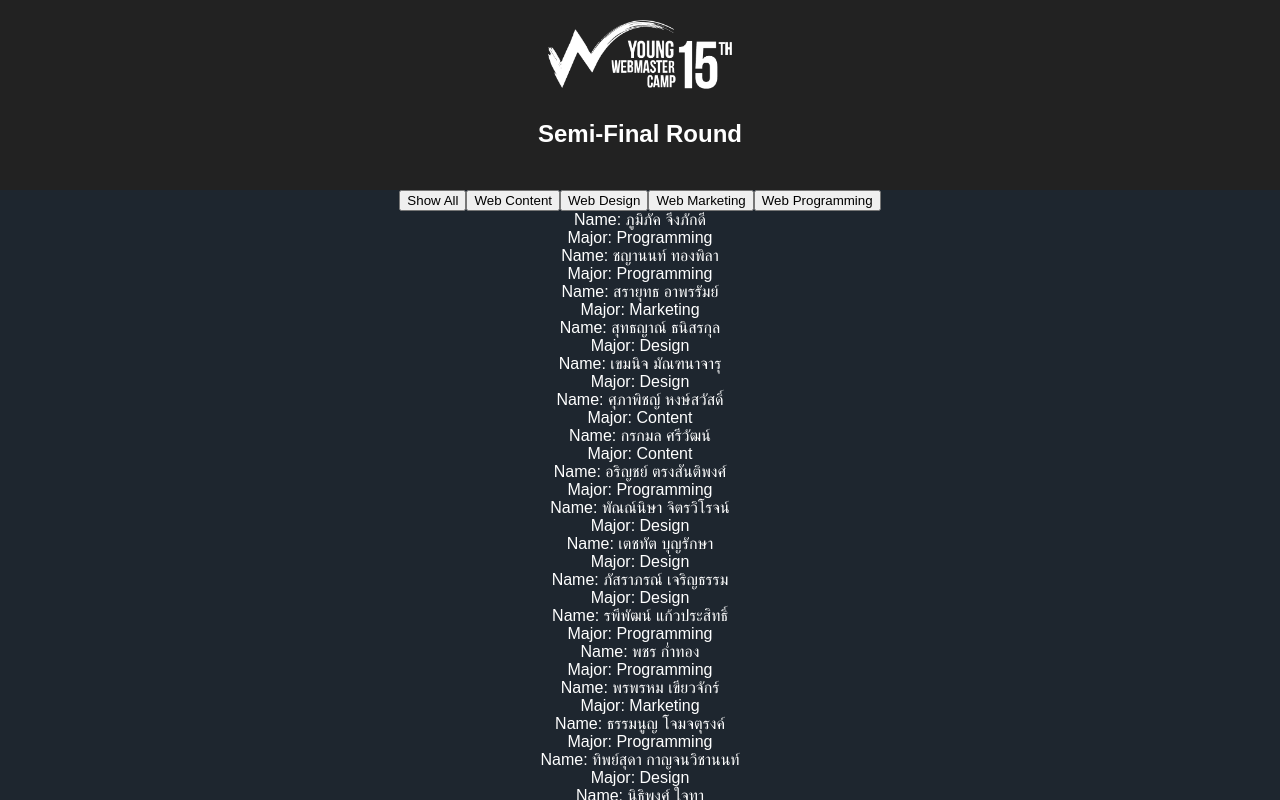
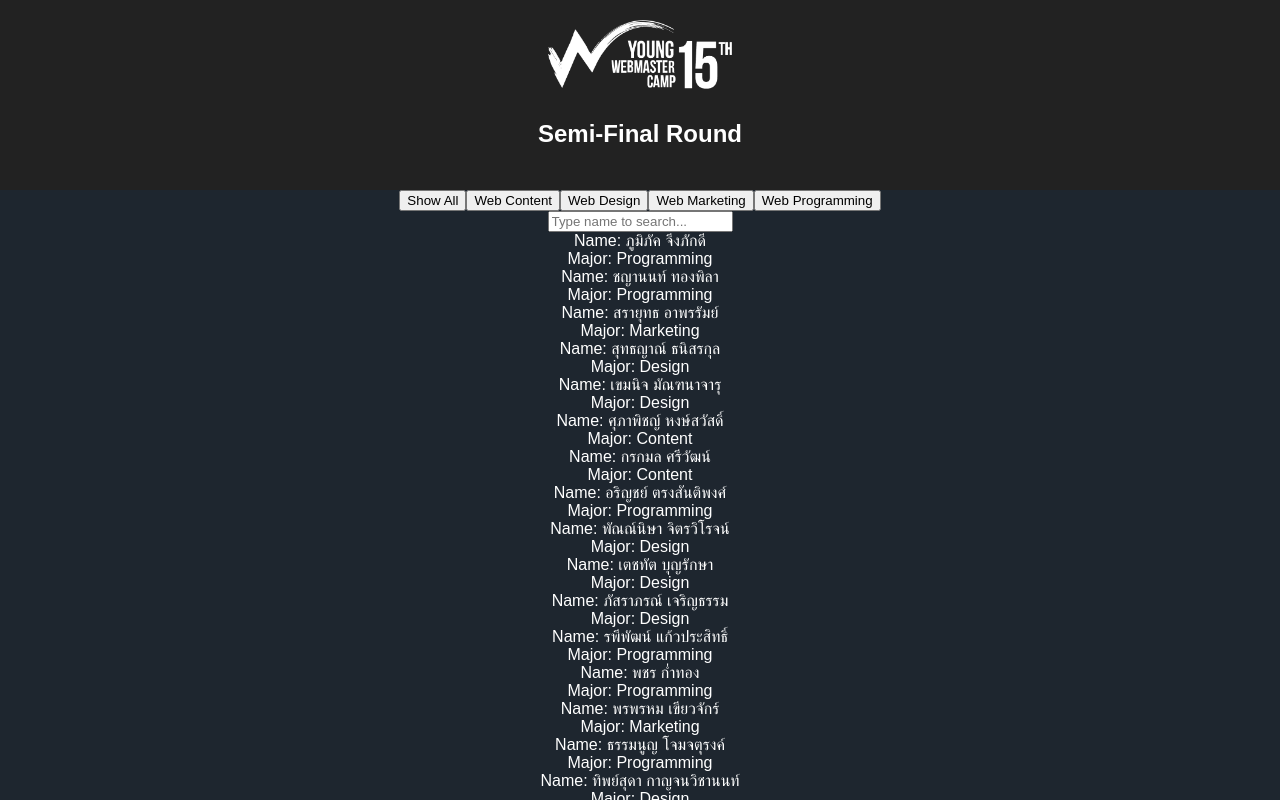
Before and after one commit to realroy/ywc-15-semi-final, a React (Create React App) app: page / in a window 1280 px wide. Shown: the top 800 px of the page. Built offline with nearby package versions, Linux system fonts and the light colour scheme.

Commit message:
Add input box that can type apart of firstname or lastname to search the people.

```diff
--- a/src/App.js
+++ b/src/App.js
@@ -8,21 +8,34 @@ class App extends Component {
     major: 'all',
     announcers: [],
     showed_announcers: [],
+    queryName: ''
   }
 
-  filterAnnouncersByMajor = (major = 'all') => this.state.announcers.filter(a => a.major === major )
+  filterAnnouncersByName = (announcers = [], queryName = '') => (queryName === '')
+    ? announcers
+    : announcers.filter(a => a.firstName.includes(queryName) || a.lastName.includes(queryName))
+
+  filterAnnouncersByMajor = (announcers = [], major = 'all') => (major === 'all')
+    ? announcers
+    : announcers.filter(a => a.major === major )
 
   handleClick = e => {
     e.preventDefault()
     const major = e.target.id.split("-")[1]
     this.setState(prevState => Object.assign({}, prevState, { major }))
-    this.updateShowedAnnouncers(major)
+    this.updateShowedAnnouncers(major, this.state.queryName)
   }
 
-  updateShowedAnnouncers = (major = 'all') => {
-    const nextState = (major === 'all')
-      ? { showed_announcers: this.state.announcers }
-      : { showed_announcers: this.filterAnnouncersByMajor(major) }
+  handleChange = e => {
+    e.preventDefault()
+    const queryName = e.target.value
+    this.setState(prevState => Object.assign({}, prevState, { queryName }))
+    this.updateShowedAnnouncers(this.state.major, queryName)
+  }
+
+  updateShowedAnnouncers = (major = 'all', queryName = '') => {
+    const announcerFilteredByMajor = this.filterAnnouncersByMajor(this.state.announcers, major)
+    const nextState = { showed_announcers: this.filterAnnouncersByName(announcerFilteredByMajor, queryName) }
     this.setState(prevState => Object.assign({}, prevState, nextState))
   }
 
@@ -49,13 +62,18 @@ class App extends Component {
           <button id="btn-marketing" onClick={this.handleClick}>Web Marketing</button>
           <button id="btn-programming" onClick={this.handleClick}>Web Programming</button>
         </div>
+        <form onChange={this.handleChange}>
+          <input type="text" id="input-query-name" value={this.state.queryName} placeholder="Type name to search..." />
+        </form>
         <div>
-          {this.state.showed_announcers.map(({firstName, lastName, major}, i) => (
-            <div key={i}>
-              <div>Name: {firstName} {lastName}</div>
-              <div>Major: {major[0].toUpperCase()+major.slice(1)}</div>
-            </div>
-          ))}
+          {(this.state.showed_announcers.length > 0)
+            ? this.state.showed_announcers.map(({firstName, lastName, major}, i) => (
+              <div key={i}>
+                <div>Name: {firstName} {lastName}</div>
+                <div>Major: {major[0].toUpperCase()+major.slice(1)}</div>
+              </div>
+            ))
+            : <h1 style={{color: 'red'}}>{`Can't find the name "${this.state.queryName}" in Major: "${this.state.major}"!`}</h1>}
         </div>
       </div>
     );
```
